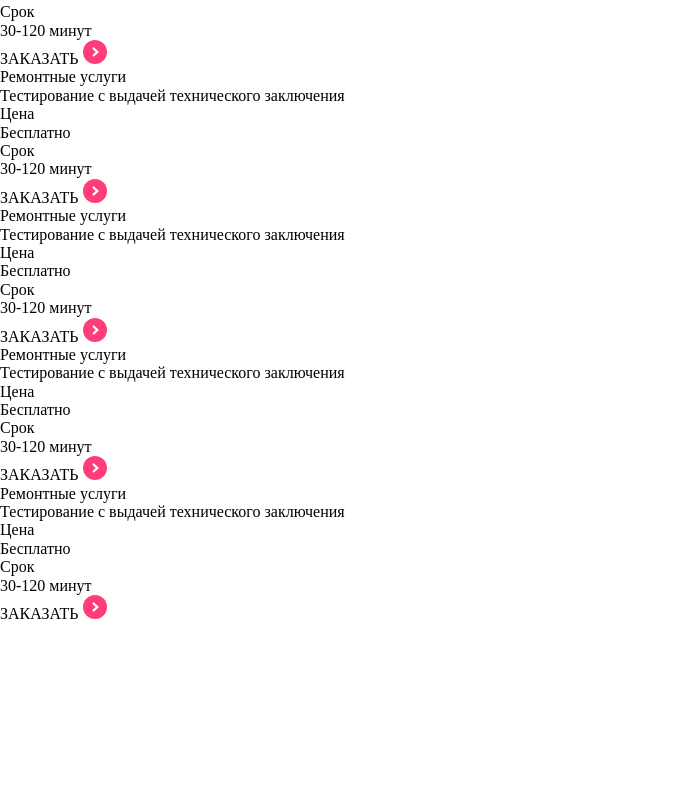
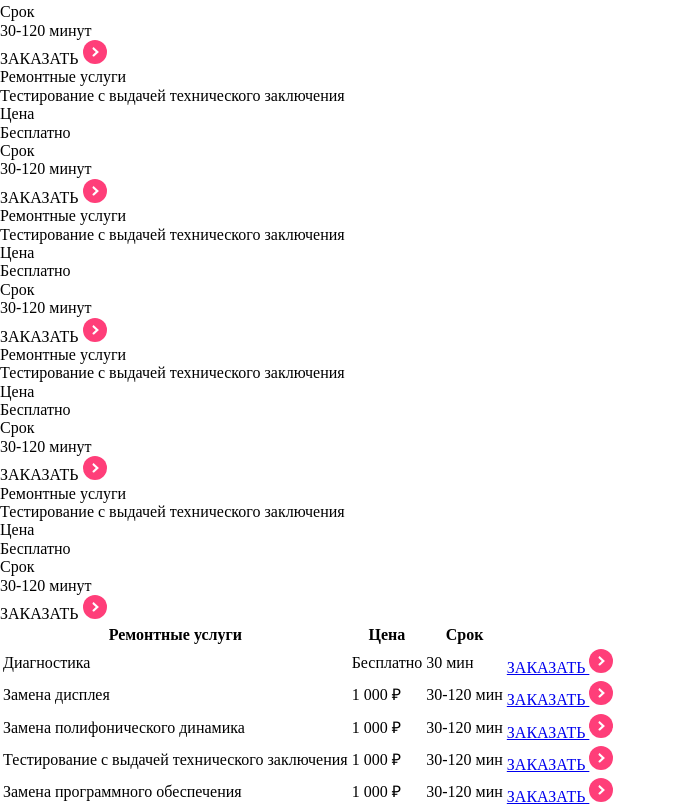
Before and after one commit to DanilGordeev-git/vite_project, a plain HTML site: page index.html in a window 1280 px wide. Shown: the part 4099-4909 px from the top of the page, without its empty margins (0-676 px from the left). Before the commit the page ends 4722 px from the top, so only its background shows below. Drawn offline with nearby package versions, Linux system fonts and the light colour scheme.

Commit message:
table data table

```diff
--- a/index.html
+++ b/index.html
@@ -470,3 +470,87 @@
                           </div>
                           <div class="swiper-pagination"></div>
                         </div>
+                        <table class="dataTable">
+                            <thead>
+                                <tr class="table__row">
+                                    <th>Ремонтные услуги</th>
+                                    <th>Цена</th>
+                                    <th>Срок</th>
+                                    <th></th>
+                                </tr>
+                            </thead>
+                            <div class="table__body">
+                            <tbody>
+                                <tr class="table__row">
+                                    <td class="table__row--first-up table__row--first">Диагностика</td>
+                                    <td>Бесплатно</td>
+                                    <td>30 мин</td>
+
+                                    <td class="table__row--last-up table__row--last">
+                                      <a href="#">
+                                      <div class="table__button">
+                                        ЗАКАЗАТЬ
+                                        <img src="icons/goside.svg" alt="">
+                                      </div>
+                                    </a>
+                                    </td>
+                                </tr>
+
+                                <tr class="table__row">
+                                    <td class="table__row--first">Замена дисплея</td>
+                                    <td>1 000 ₽</td>
+                                    <td>30-120 мин</td>
+                                    <td class="table__row--last">
+                                      <a href="#">
+                                      <div class="table__button">
+                                        ЗАКАЗАТЬ
+                                        <img src="icons/goside.svg" alt="">
+                                      </div>
+                                    </a>
+                                    </td>
+                                </tr>
+
+                                <tr class="table__row">
+                                    <td class="table__row--first">Замена полифонического динамика</td>
+                                    <td>1 000 ₽</td>
+                                    <td>30-120 мин</td>
+                                    <td class="table__row--last">
+                                      <a href="#">
+                                      <div class="table__button">
+                                        ЗАКАЗАТЬ
+                                        <img src="icons/goside.svg" alt="">
+                                      </div>
+                                    </a>
+                                    </td>
+                                </tr>
+
+                                <tr class="table__row">
+                                    <td class="table__row--first">Тестирование с выдачей технического заключения</td>
+                                    <td>1 000 ₽</td>
+                                    <td>30-120 мин</td>
+                                    <td class="table__row--last">
+                                      <a href="#">
+                                      <div class="table__button">
+                                        ЗАКАЗАТЬ
+                                        <img src="icons/goside.svg" alt="">
+                                      </div>
+                                    </a>
+                                    </td>
+                                </tr>
+
+                                <tr class="table__row">
+                                    <td class="table__row--first-bottom table__row--first">Замена программного обеспечения</td>
+                                    <td>1 000 ₽</td>
+                                    <td>30-120 мин</td>
+                                    <td class="table__row--last-bottom table__row--last">
+                                      <a href="#">
+                                      <div class="table__button">
+                                        ЗАКАЗАТЬ
+                                        <img src="icons/goside.svg" alt="">
+                                      </div>
+                                    </a>
+                                    </td>
+                                </tr>
+                            </tbody>
+                          </div>
+                        </table>
```
